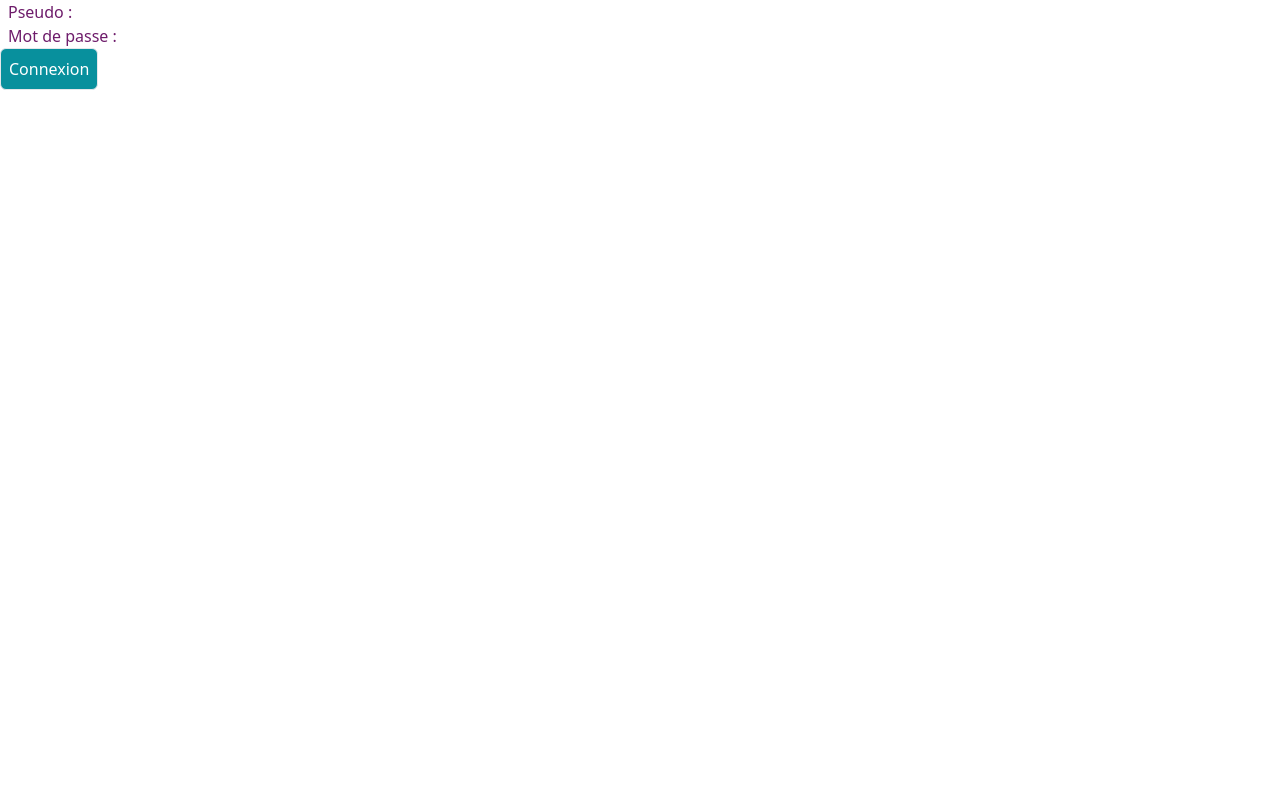
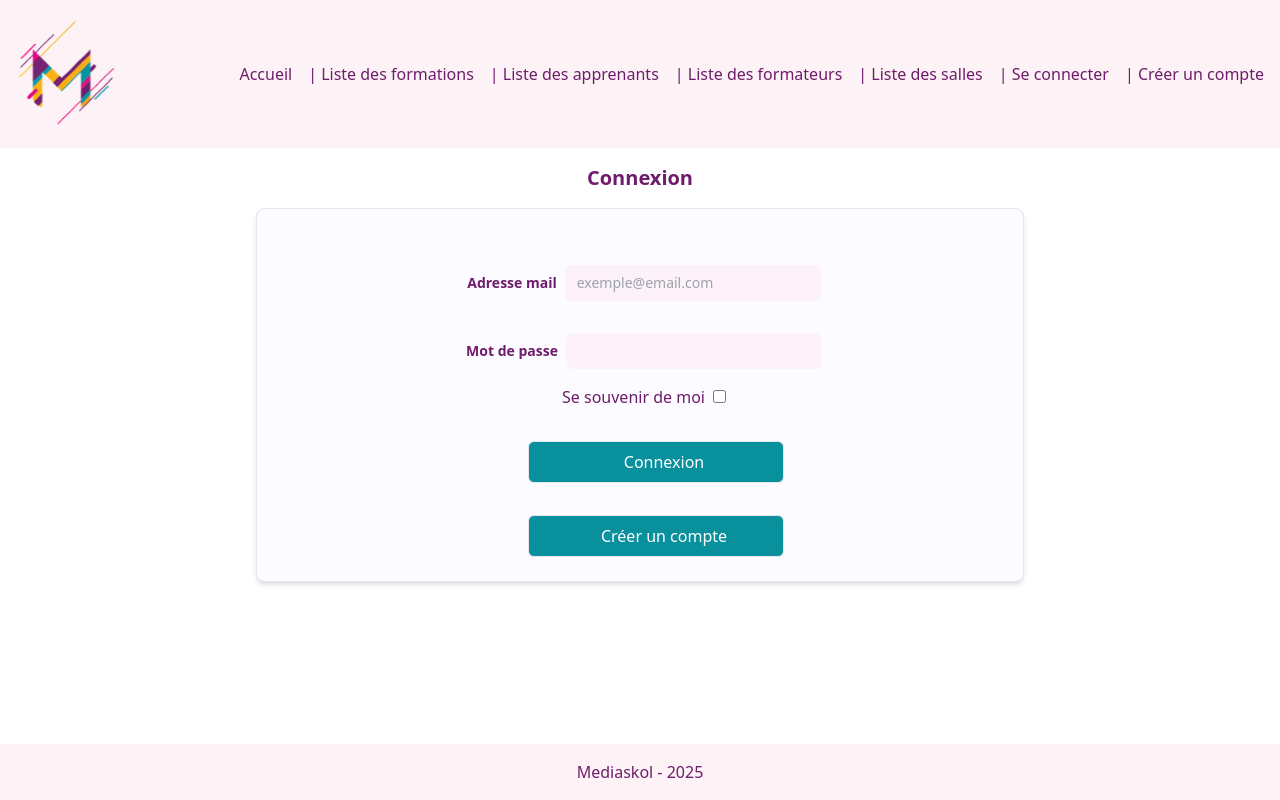
Before and after one commit to Yaktrig/projet_mediaskol_formations, an Angular app in the folder angularclient/: page /login in a window 1280 px wide. Built offline with nearby package versions, Linux system fonts and the light colour scheme.

Commit message:
formulaire de connexion ok + message de notification + connexion en ordre

```diff
--- a/angularclient/src/app/ajouter-session-formation-presentiel/ajouter-session-formation-presentiel.html
+++ b/angularclient/src/app/ajouter-session-formation-presentiel/ajouter-session-formation-presentiel.html
@@ -216,9 +216,14 @@
       </div>
 
       <div class="text-center mt-8">
+        <button routerLink="/listeSessionFormationPresentiel"
+                class="min-w-64 bg-[var(--color-bg-button)] text-[var(--color-text-button)] py-2 rounded
+        hover:bg-[var(--color-bg-button-hover)] hover:text-[var(--color-text-button-hover)] text-center pl-6 rounded-md mr-8">
+          Retour
+        </button>
         <button routerLink="/enregistrerSessionFormationPresentiel"
                 class="min-w-64 bg-[var(--color-bg-button)] text-[var(--color-text-button)] py-2 rounded
-        hover:bg-[var(--color-bg-button-hover)] hover:text-[var(--color-text-button-hover)] text-center pl-6 rounded-md">
+        hover:bg-[var(--color-bg-button-hover)] hover:text-[var(--color-text-button-hover)] text-center pl-6 rounded-md ml-8">
           Enregistrer
         </button>
       </div>
--- a/angularclient/src/app/login/login.html
+++ b/angularclient/src/app/login/login.html
@@ -1,15 +1,59 @@
-<!-- src/app/login/login.component.html -->
+<app-header></app-header>
+<main class="pb-16">
+
+  <h1 class="">Connexion</h1>
+  <div class="space-y-12">
+    <!-- Formulaire -->
+    <div
+      class="bg-[var(--color-bg-form)] border-[1.5px]  shadow-md rounded-lg px-4 py-6 m-4 max-w-3xl mx-auto">
+
+      <!-- Formulaire de connexion -->
       <form (ngSubmit)="onSubmit()">
-  <div>
-    <label>Pseudo :</label>
-    <input type="text" [(ngModel)]="pseudo" name="pseudo" required/>
+
+        <!-- Label et champs du pseudo  -->
+        <div class="text-center mt-8">
+          <label class="text-sm/6 font-semibold min-w-16">Adresse mail</label>
+          <input type="text" [(ngModel)]="pseudo" name="pseudo" class="min-w-64 rounded-md  py-1.5 pr-8 pl-3
+           bg-pink-50 text-base text-[var(--color-text-input)] sm:text-sm/6" required
+                 title="Votre adresse mail pour se connecter" placeholder="exemple@email.com"/>
         </div>
-  <div>
-    <label>Mot de passe :</label>
-    <input type="password" [(ngModel)]="password" name="password" required/>
+
+        <!-- Label et champs du mot de passe -->
+        <div class="text-center mt-8">
+          <label class="text-sm/6 font-semibold min-w-16">Mot de passe</label>
+          <input type="password" [(ngModel)]="password" name="password" class="min-w-64 rounded-md  py-1.5 pr-8 pl-3
+  bg-pink-50 text-base text-[var(--color-text-input)] sm:text-sm/6" title="Votre mot de passe" required/>
         </div>
-  <button type="submit">Connexion</button>
+
+        <div class="text-center mt-4">
+          <label for="rememberMe">Se souvenir de moi</label>
+          <input id="rememberMe" type="checkbox" name="rememberMe" [(ngModel)]="rememberMe">
+        </div>
+
+        <!-- Bouton de connexion -->
+        <div class="text-center mt-8">
+          <button type="submit" class="min-w-64 bg-[var(--color-bg-button)] text-[var(--color-text-button)] py-2 rounded
+        hover:bg-[var(--color-bg-button-hover)] hover:text-[var(--color-text-button-hover)] text-center pl-6 rounded-md
+         ml-8" title="Bouton de connexion">Connexion
+          </button>
+        </div>
+
+        <!-- Message d'erreur si la connexion ne fonctionne pas-->
         @if (error) {
           <div style="color:red">{{ error }}</div>
         }
+
       </form>
+      <!-- Bouton pour créer un compte -->
+      <div class="text-center mt-8">
+        <button type="button" routerLink="/creerCompte" class="min-w-64 bg-[var(--color-bg-button)] text-[var(--color-text-button)] py-2 rounded
+        hover:bg-[var(--color-bg-button-hover)] hover:text-[var(--color-text-button-hover)] text-center pl-6 rounded-md
+         ml-8" title="Bouton de connexion">Créer un compte
+        </button>
+      </div>
+
+    </div>
+  </div>
+
+</main>
+<app-footer></app-footer>
--- a/angularclient/src/app/navbar/navbar.html
+++ b/angularclient/src/app/navbar/navbar.html
@@ -1,5 +1,5 @@
 <!--Barre navigation -->
-<nav class="bg-[var(--color-rose-pastel)] p-4"  >
+<nav class="bg-[var(--color-rose-pastel)] p-4">
 
   <div class="flex items-center justify-between">
     <div class="">
@@ -7,22 +7,32 @@
     </div>
 
     <div class="flex space-x-4">
-            <a class="text-[var(--color-title-purple)] font-bold" routerLink="/">Accueil</a>
-            <a class="text-[var(--color-title-purple)] mx-2" routerLink="/about">| Liste des formations</a>
-            <a class="text-[var(--color-title-purple)] mx-2" routerLink="/contact">| Liste des apprenants</a>
-            <a class="text-[var(--color-title-purple)] mx-2" routerLink="/contact">| Liste des formateurs</a>
-            <a class="text-[var(--color-title-purple)] mx-2" routerLink="/contact">| Liste des salles</a>
+      <a class="text-[var(--color-title-purple)] font-bold"
+         routerLink="/listeSessionFormationPresentiel" routerLinkActive="font-bold"  [routerLinkActiveOptions]="{ exact: true }">Accueil</a>
+      <a class="text-[var(--color-title-purple)] mx-2 hover:font-bold" routerLink="/formations" routerLinkActive="font-bold">| Liste des formations</a>
+      <a class="text-[var(--color-title-purple)] mx-2 hover:font-bold" routerLink="/apprenants" routerLinkActive="font-bold">| Liste des apprenants</a>
+      <a class="text-[var(--color-title-purple)] mx-2 hover:font-bold" routerLink="/formateurs" routerLinkActive="font-bold">| Liste des formateurs</a>
+      <a class="text-[var(--color-title-purple)] mx-2 hover:font-bold" routerLink="/salles" routerLinkActive="font-bold">| Liste des salles</a>
 
       <!-- Si utilisateur connecté -->
-            <a class="text-[var(--color-title-purple)] mx-2" routerLink="/contact">| Mon profil</a>
+      @if(isLoggedIn){
+        <a class="text-[var(--color-title-purple)] mx-2 hover:font-bold" routerLink="/profil" routerLinkActive="font-bold">| Mon profil</a>
+      }
 
       <!-- Si utilisateur non connecté ayant un compte existant -->
-            <a class="text-[var(--color-title-purple)] mx-2" (click)="loginUser()">| Se connecter</a>
+      @if(!isLoggedIn){
+        <a class="text-[var(--color-title-purple)] mx-2 cursor-pointer hover:font-bold" (click)="loginUser()" routerLinkActive="font-bold">| Se connecter</a>
+      }
 
       <!-- Si utilisateur connecté-->
-            <a class="text-[var(--color-title-purple)] mx-2" (click)="logout()">| Se déconnecter</a>
+      @if (isLoggedIn) {
+        <a class="text-[var(--color-title-purple)] mx-2 cursor-pointer hover:font-bold" (click)="logout()" routerLinkActive="font-bold">| Se déconnecter</a>
+      }
+
       <!-- Si utilisateur non connecté et sans compte ou sans compte actif-->
-            <a class="text-[var(--color-title-purple)] mx-2" (click)="subscribeUser()">| Créer un compte</a>
+      @if(!isLoggedIn){
+        <a class="text-[var(--color-title-purple)] mx-2 cursor-pointer hover:font-bold" (click)="subscribeUser()" routerLinkActive="font-bold">| Créer un compte</a>
+      }
 
     </div>
   </div>
--- a/angularclient/src/app/navbar/navbar.ts
+++ b/angularclient/src/app/navbar/navbar.ts
@@ -1,12 +1,14 @@
-import { Component } from '@angular/core';
-import {RouterLink} from '@angular/router';
+import {Component} from '@angular/core';
+import {Router, RouterLink, RouterLinkActive} from '@angular/router';
 import {UserService} from '../services/user.service';
+import {MessageService} from '../services/message.service';
 
 
 @Component({
   selector: 'app-navbar',
   imports: [
-    RouterLink
+    RouterLink,
+    RouterLinkActive
   ],
   templateUrl: './navbar.html',
   styleUrl: './navbar.css'
@@ -15,7 +17,7 @@ export class Navbar {
 
   isLoggedIn = false;
 
-  constructor(private userService: UserService) {
+  constructor(private userService: UserService, private router: Router, private messageService: MessageService) {
     this.checkLogin();
   }
 
@@ -36,8 +38,8 @@ export class Navbar {
   logout() {
     this.userService.logout();
     this.isLoggedIn = false;
-    // Eventuellement rediriger vers accueil ou page login
-    console.log('Déconnexion effectuée');
+    this.router.navigate(['/login']);
+    this.messageService.showSuccess("Vous avez été déconnecté avec succès.")
   }
 
 }
--- a/angularclient/src/app/services/message.service.ts
+++ b/angularclient/src/app/services/message.service.ts
@@ -2,17 +2,28 @@ import { Injectable } from '@angular/core';
 import { MatSnackBar } from '@angular/material/snack-bar';
 
 @Injectable({
-  providedIn: 'root'
+  providedIn: 'root',
+
 })
 export class MessageService {
 
   constructor(private snackBar: MatSnackBar) {}
 
   showSuccess(message: string) {
-    this.snackBar.open(message, 'OK', { duration: 3000, panelClass: ['snackbar-success'] });
+    this.snackBar.open(message, 'OK', {
+      duration: 3000,
+      verticalPosition: 'top',
+      horizontalPosition:'left',
+      panelClass: ['snackbar-custom-success']
+    });
   }
 
   showError(message: string) {
-    this.snackBar.open(message, 'OK', { duration: 5000, panelClass: ['snackbar-error'] });
+    this.snackBar.open(message, 'OK', {
+      duration: 5000,
+      verticalPosition: 'top',
+      horizontalPosition:'left',
+      panelClass: ['snackbar-custom-error']
+    });
   }
 }
--- a/angularclient/src/app/services/user.service.ts
+++ b/angularclient/src/app/services/user.service.ts
@@ -1,7 +1,7 @@
 import {Injectable} from '@angular/core';
-import {HttpClient, HttpErrorResponse} from '@angular/common/http';
+import {HttpClient} from '@angular/common/http';
 import {tap} from 'rxjs/operators';
-import {firstValueFrom, Observable, throwError} from 'rxjs';
+import {firstValueFrom, Observable} from 'rxjs';
 
 @Injectable({
   providedIn: 'root'
@@ -10,8 +10,7 @@ export class UserService {
   private baseUrl = 'http://localhost:8080/mediaskolFormation/auth';
   private registerUrl = 'http://localhost:8080/enregistrerUtilisateur';
   private tokenKey = 'jwt-token';
-  private usernameKey = 'username';
-  private userIdKey = 'utilisateurID';
+  private usernameKey = 'pseudo';
   private passwordKey = 'password';
 
   constructor(private http: HttpClient) {
@@ -49,9 +48,7 @@ export class UserService {
     }
   }
 
-  getUserId(): string | null {
-    return localStorage.getItem(this.userIdKey);
-  }
+
 
   async autologin(): Promise<boolean> {
     const username = localStorage.getItem(this.usernameKey);
@@ -80,6 +77,5 @@ export class UserService {
     localStorage.removeItem(this.tokenKey);
     localStorage.removeItem(this.usernameKey);
     localStorage.removeItem(this.passwordKey);
-    localStorage.removeItem(this.userIdKey);
   }
 }
--- a/angularclient/src/styles.css
+++ b/angularclient/src/styles.css
@@ -3,6 +3,7 @@
 @tailwind base;
 @tailwind components;
 @tailwind utilities;
+
 
 :root {
 
@@ -62,3 +63,12 @@ th {
 td {
   @apply text-[var(--color-value-tab)] border border-gray-300 px-2 py-1;
 }
+
+.snackbar-custom-success {
+  @apply bg-[#f4bf4f] text-[rgb(110,28,107)] font-bold tracking-wide;
+}
+
+
+.snackbar-custom-error {
+  @apply bg-red-600 text-white font-bold tracking-wide;
+}
```
Also changed, not shown: angularclient/src/app/login/login.ts (+7 -2 lines), 1 other file (tests, documents, lock files or other folders). Lines whose indentation alone changed are shown as unchanged.
